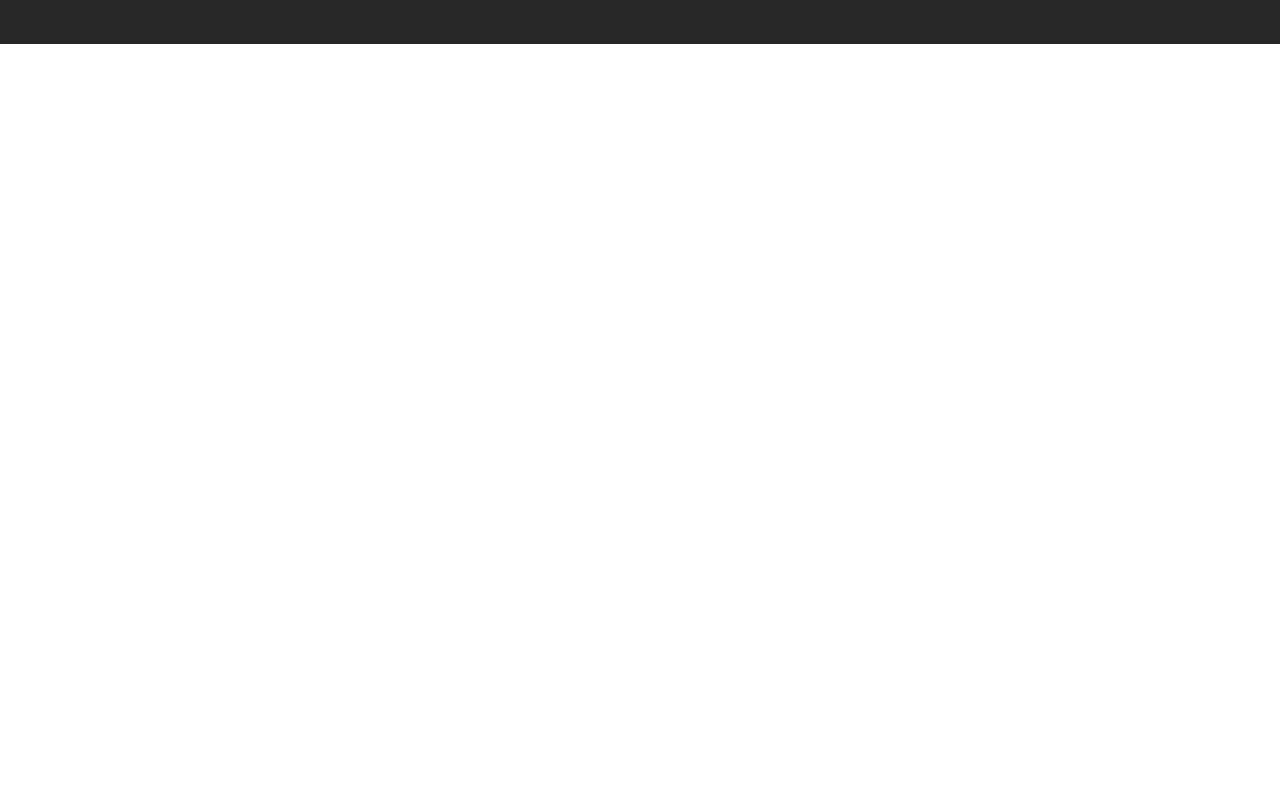
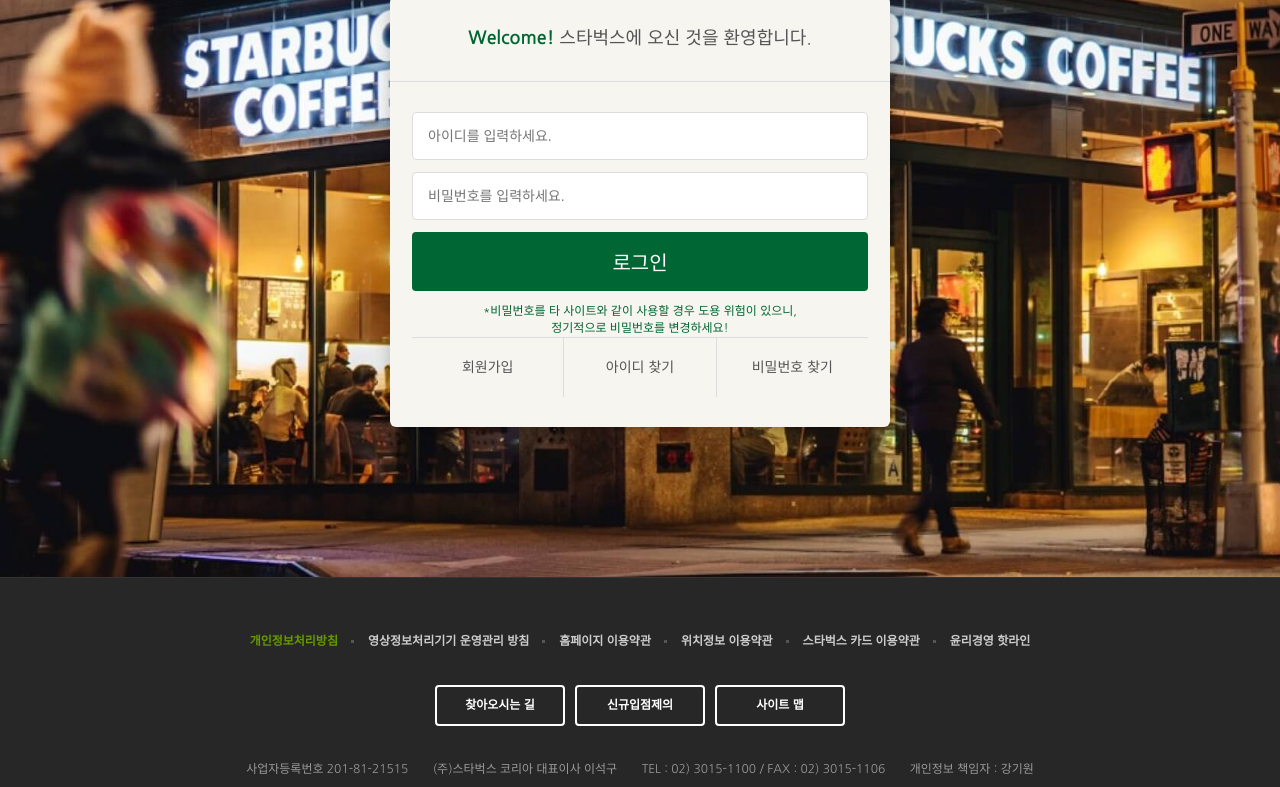
Before and after one commit to ahn1234/starbucks, a plain HTML site: page signin/index.html in a window 1280 px wide. Shown: the part 290-1077 px from the top of the page. Before the commit the page ends 800 px from the top, so only its background shows below. Drawn offline with nearby package versions, Linux system fonts and the light colour scheme.

Commit message:
로그인 페이지 완성

```diff
--- /dev/null
+++ b/css/siginin.css
@@ -0,0 +1,78 @@
+.signin{
+    margin-top: 120px;
+    padding: 100px 0 150px;
+    background-image: url("../images/signin_bg.jpg");
+    background-repeat: no-repeat;
+    background-position: center;
+    background-attachment: fixed;
+    background-size: cover;
+}
+.signin h1{
+    color: #fff;
+    font-size: 30px;
+    font-weight: 700;
+    text-align: center;
+    margin-bottom: 24px;
+}
+.signin__card{
+    width: 500px;
+    margin: 0 auto;
+    border-radius: 6px;
+    background-color: #f6f5f0;
+    box-shadow: 2px 2px 20px rgba(0, 0, 0, .3);
+    color: #555;
+}
+.signin__card h2{
+    padding: 30px;
+    font-size: 18px;
+    text-align: center;
+    border-bottom: 1px solid #ddd;
+}
+.signin__card h2 strong{
+    font-weight: 700;
+    color: #006633;
+}
+.signin__card form{
+    padding: 30px 22px;
+}
+.signin__card form input{
+    width: 100%;
+    margin-bottom: 12px;
+    padding: 15px;
+    border: 1px solid #ddd;
+    border-radius: 4px;
+    outline: none;
+    box-sizing: border-box;
+    font-size: 14px;
+}
+.signin__card form [type="submit"]{
+    background-color: #006633;
+    border: none;
+    color: #fff;
+    font-size: 20px;
+    cursor: pointer;
+}
+.signin__card form p{
+    font-size: 12px;
+    color: #006633;
+    text-align: center;
+}
+.signin__card .actions{
+    display: flex;
+    border-top: 1px solid #ddd;
+}
+.signin__card .actions a{
+    flex-grow: 1;
+    flex-basis: 0;
+    text-align: center;
+    padding: 20px;
+    color: #555;
+    font-size: 14px;
+    border-right: 1px solid #ddd;
+}
+.signin__card .actions a:last-child{
+    border-right: none;
+}
+.signin__card .actions a:hover{
+    text-decoration: underline;
+}
--- a/signin/index.html
+++ b/signin/index.html
@@ -32,6 +32,7 @@
   <!-- 아이콘 -->
   <link href="https://fonts.googleapis.com/icon?family=Material+Icons" rel="stylesheet">
   <link rel="stylesheet" href="../css/common.css">
+  <link rel="stylesheet" href="../css/siginin.css">
 
 
   <script defer src="../js/common.js"></script>
@@ -374,7 +375,24 @@
   </header>
 
 <section class="signin">
-
+    <h1>로그인</h1>
+    <div class="signin__card">
+        <h2><strong>Welcome!</strong> 스타벅스에 오신 것을 환영합니다.</h2>
+        <form action="">
+            <input type="text" placeholder="아이디를 입력하세요.">
+            <input type="password" placeholder="비밀번호를 입력하세요.">
+            <input type="submit" value="로그인">
+            <p>
+                *비밀번호를 타 사이트와 같이 사용할 경우 도용 위험이 있으니,<br>
+                정기적으로 비밀번호를 변경하세요!
+            </p>
+            <div class="actions">
+                <a href="javascript:void(0)">회원가입</a>
+                <a href="javascript:void(0)">아이디 찾기</a>
+                <a href="javascript:void(0)">비밀번호 찾기</a>
+            </div>
+        </form>
+    </div>
 </section>
 
 <!-- FOOTER -->
```
